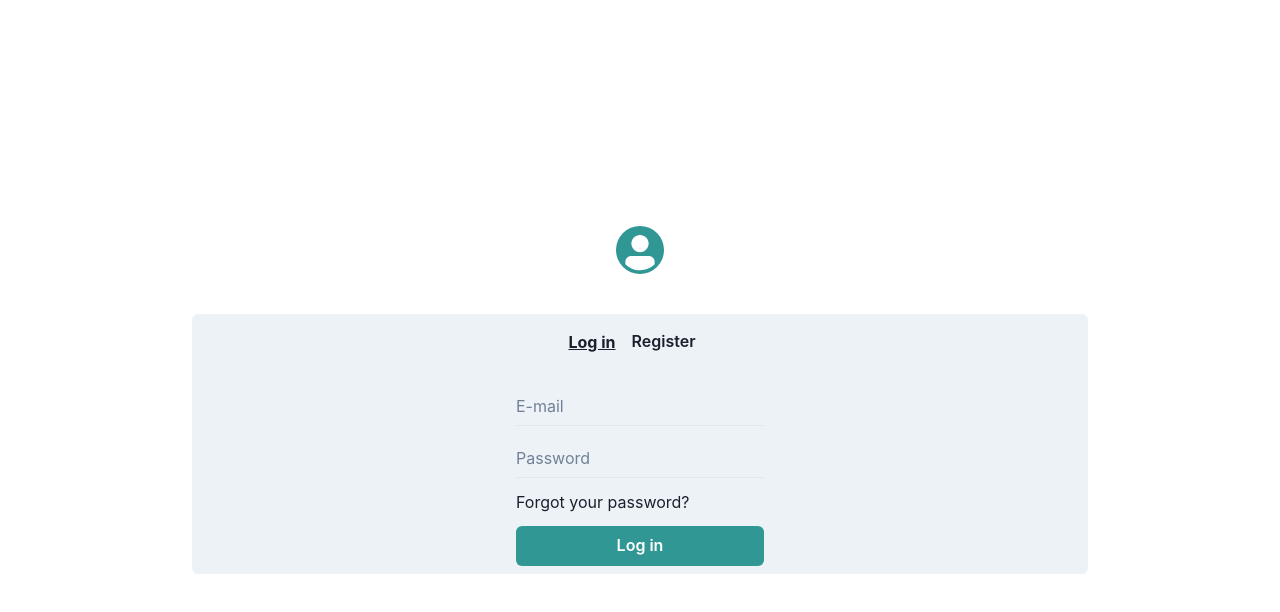
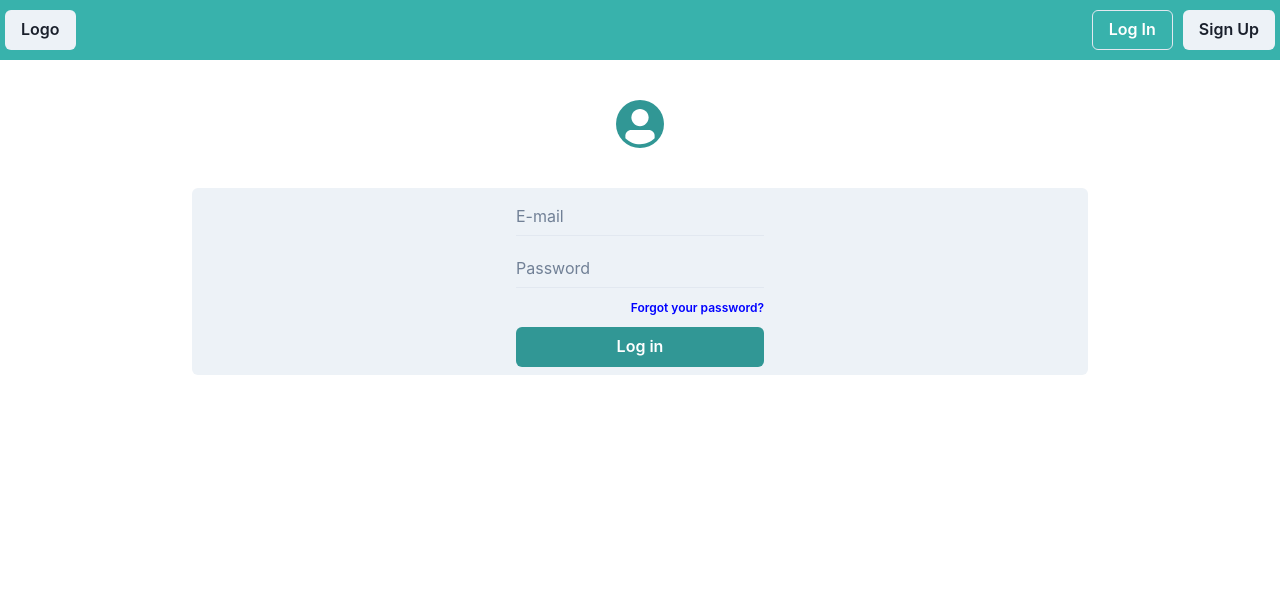
Before and after one commit to romerocam/cruce, a Next.js app: page /users in a window 1280 px wide. Shown: the top 612 px of the page. Built offline with nearby package versions, Linux system fonts and the light colour scheme.

Commit message:
agregando navbar

```diff
--- a/package.json
+++ b/package.json
@@ -9,6 +9,7 @@
     "lint": "next lint"
   },
   "dependencies": {
+    "@chakra-ui/icons": "^2.0.9",
     "@chakra-ui/react": "^2.3.2",
     "@emotion/react": "^11.10.4",
     "@emotion/styled": "^11.10.4",
--- /dev/null
+++ b/pages/components/Navbar.js
@@ -0,0 +1,26 @@
+//next.js
+import { useRouter } from 'next/router'
+//styles
+import { Flex, Button } from '@chakra-ui/react'
+
+const Navbar = () => {
+    const router = useRouter()
+  return (
+    <div>
+
+     <Flex justify="space-between" alignItems="center" background="teal.400" height="60px" width="100vw">
+        <Button margin="5px" onClick={()=>{router.push("/")}}>Logo</Button>
+      <Flex justify="space-between">
+        <Button margin="5px" variant="outline" color="white" onClick={()=>{router.push("/users")}}>Log In</Button>
+        <Button margin="5px" onClick={()=>{router.push("/users/register")}}>Sign Up</Button>
+      </Flex>
+     </Flex>
+
+
+
+
+    </div>
+  )
+}
+
+export default Navbar
--- a/pages/users/index.js
+++ b/pages/users/index.js
@@ -1,16 +1,22 @@
-import Link from "next/link";
+//next.js
+import { useRouter } from "next/router";
+//styles
 import { Flex, Input, Button, Avatar , Stack} from "@chakra-ui/react";
+import Navbar from "../components/Navbar";
 
 
 const UsersPage = () => {
+  const router = useRouter()
   return (
+    <>
+    <Navbar/>
     <Flex
       height="100vh"
       alignItems="center"
-      justifyContent="center"
+      justifyContent="flex-start"
       direction="column"
     >
-      <Avatar bg="teal.500" mb={10} />
+      <Avatar bg="teal.500" m={10} />
       <Flex
         width="70vw"
         direction="column"
@@ -19,26 +25,21 @@ const UsersPage = () => {
         p={2}
         rounded={6}
       >
-        <Flex alignItems="center" justifyContent="center" mb={6}>
-          <span className="bold-underlined" color="00A8E8">
-            Log in
-          </span>
-          <Link href="/users/register">
-            <Button>Register</Button>
-          </Link>
-        </Flex>
 
         <form>
           <Stack spacing={3}>
-            <Input type="email" placeholder="E-mail" variant="flushed"/>
+            <Input type="email" placeholder="E-mail" variant="flushed" focusBorderColor="teal.400"
+                errorBorderColor="none"/>
             <Input
               type="password"
               placeholder="Password"
               variant="flushed"
+              focusBorderColor="teal.400"
+              errorBorderColor="none"
             />
-            <Link href="/users/forgotpassword">
-              <span>Forgot your password?</span>
-            </Link>
+
+            <Button color = "blue" variant="link" size="xs" alignSelf="flex-end" onClick={()=>{router.push("/users/forgotpassword")}}>Forgot your password?</Button>
+
             <Button type='submit' colorScheme="teal" variant="solid">
               Log in
             </Button>
@@ -47,6 +48,7 @@ const UsersPage = () => {
 
       </Flex>
     </Flex>
+    </>
   );
 };
 
```
Also changed, not shown: pages/index.js (+21 -1 lines), pages/users/forgotpassword.js (+7 -2 lines), pages/users/register.js (+9 -10 lines), 1 other file (tests, documents, lock files or other folders).
